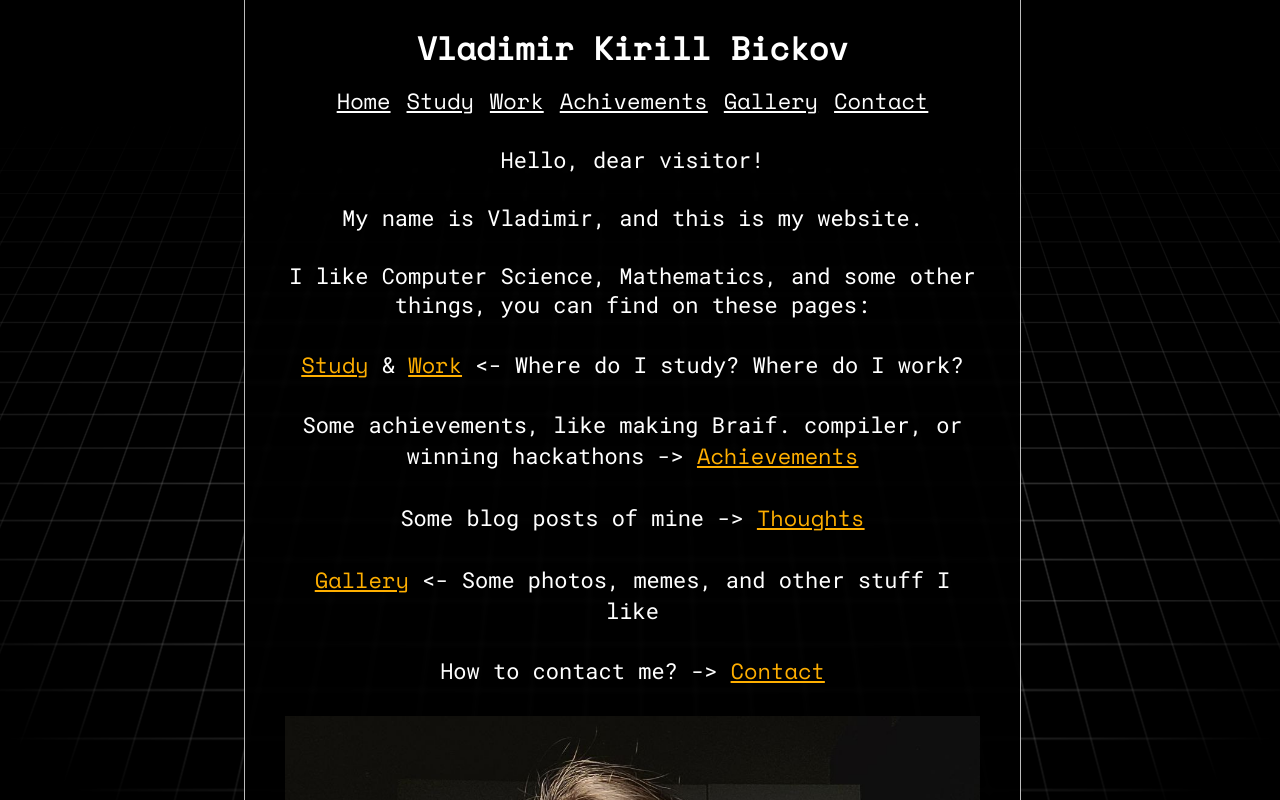
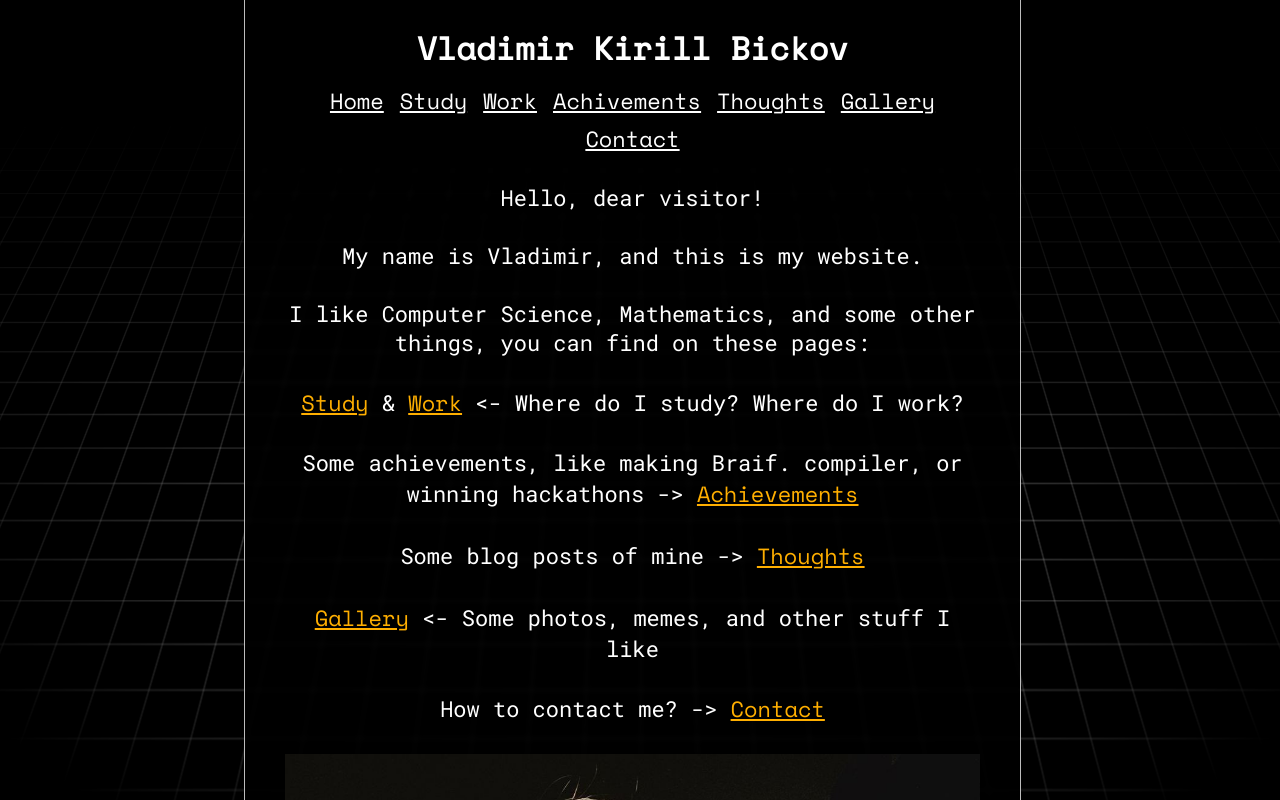
Before and after one commit to nevolodia/nevolodia.github.io, a React (Create React App) app: page / in a window 1280 px wide. Shown: the top 800 px of the page. Built offline with nearby package versions, Linux system fonts and the light colour scheme.

Commit message:
Thoughts added

```diff
--- /dev/null
+++ b/src/css/thoughts.css
@@ -0,0 +1,15 @@
+.thought-container
+{
+    text-align: left;
+}
+
+.thought-heading
+{
+    font-family: 'Abril Fatface', serif !important;
+
+    letter-spacing: 5px;
+    font-size: 5rem;
+    line-height: 5rem;
+
+    margin-top: 6px;
+}
--- a/src/pages/_main.tsx
+++ b/src/pages/_main.tsx
@@ -6,6 +6,7 @@ import Home from "./home";
 import Study from "./study";
 import Work from './work';
 import Achievements from "./achievements";
+import Thoughts from './thoughts';
 import Gallery from "./gallery";
 import Contact from "./contact";
 import UnlistedBrainfuck from "./unlisted_brainfuck";
@@ -116,9 +117,9 @@ function _main ()
 						<Link link="/?p=study">Study</Link>
 						<Link link="/?p=work">Work</Link>
 						<Link link="/?p=achievements">Achivements</Link>
+						<Link link="/?p=thoughts">Thoughts</Link>
 						<Link link="/?p=gallery">Gallery</Link>
 						<Link link="/?p=contact">Contact</Link>
-						{/*<Link link="/?p=thoughts">Thoughts</Link>*/}
 					</div>
 
 					<div style={{display: activePage === "home" ? "block" : "none"}}>
@@ -145,11 +146,9 @@ function _main ()
 						<Contact/>
 					</div>
 
-					{/*}
 					<div style={{display: activePage === "thoughts" ? "block" : "none"}}>
 						<Thoughts/>
 					</div>
-					*/}
 
 					{
 						activePage === "unlisted_brainfuck"
--- a/src/pages/thoughts.tsx
+++ b/src/pages/thoughts.tsx
@@ -1,16 +1,175 @@
-import { useEffect, useState } from "react";
+// Libraries
+import { useEffect, useMemo, useState } from "react";
+
+// My components
 import Link from "../components/Link";
-import titles from './thoughts/titles.json';
 
-function Thoughts() {
+// Styles
+import '../css/thoughts.css';
 
+
+type ThoughtIndex =
+{
+    list:
+    {
+        number: string
+        title?: string
+    }[]
+    byNumber: Record<string, any>
+};
+
+function createThoughtsIndex(): ThoughtIndex
+{
+    try
+    {
+        const ctx = (require as any).context('../resources/thoughts', false, /\.json$/);
+        const entries:
+        {
+            number: string
+            title?: string
+        }[] = ctx.keys()
+            .map((k: string) =>
+            {
+                const match = k.match(/(\d+)\.json$/);
+                const num = match ? match[1] : k.replace('./', '');
+                const data = ctx(k);
+                const title = (data?.title || data?.heading || `Thought ${num}`) as string | undefined;
+                return {
+                    number: num,
+                    title
+                };
+            })
+            .sort((a: any, b: any) => Number(a.number) - Number(b.number));
+
+        const byNumber: Record<string, any> = {};
+        entries.forEach((e) =>
+        {
+            try
+            {
+                byNumber[e.number] = ctx(`./${e.number}.json`);
+            }
+            catch {}
+        });
+        return {
+            list: entries,
+            byNumber
+        };
+    }
+    catch
+    {
+        return {
+            list: [],
+            byNumber: {}
+        } as ThoughtIndex;
+    }
+}
+
+function normalizeThoughtId(id: string): string
+{
+    return String(Number(id)).padStart(3, '0');
+}
+
+function extractHeading(payload: any, thought: string): string
+{
+    return payload?.title || payload?.heading || `Thought ${Number(thought)}`;
+}
+
+function extractBody(payload: any): string | any
+{
+    return payload?.content || payload?.text || payload?.body || payload;
+}
+
+function renderThoughtDetail(payload: any, thought: string): React.ReactNode
+{
+    const heading = extractHeading(payload, thought);
+    const body = extractBody(payload);
+
+    return (
+        <div className="thought-container">
+            <Link link="?p=thoughts">
+                ← Back
+            </Link>
+            <h2 className="thought-heading">
+                { heading }
+            </h2>
+            <div className="thought-content">
+                {typeof body === 'string' ? body.split('\n').map((line: string, i: number) => <p key={i}>{line}</p>) : String(body)}
+            </div>
+        </div>
+    );
+}
+
+function renderThoughtList(
+    list:
+    {
+        number: string
+        title?: string
+    }[]
+): React.ReactNode
+{
+    return (list.length ? list : []).map((t, index) => (
+        <div key={t.number}>
+            {index + 1}. <Link link={`?p=thoughts&thought=${t.number}`}>{t.title || `Thought ${t.number}`}</Link>
+        </div>
+    ));
+}
+
+
+function Thoughts()
+{
     // if we have ?thought=n, we show the thought
-    // oltherwise, we show the selection of thoughts
+    // otherwise, we show the selection of thoughts
+
+    const [content, setContent] = useState<React.ReactNode>(null);
+    const [thought, setThought] = useState<string | null>(null);
+
+    // Build-time scan of resources/thoughts for json files
+    const thoughtsIndex = useMemo<ThoughtIndex>(() => createThoughtsIndex(), []);
+
+    useEffect(() =>
+    {
+        const handleUrlChange = () =>
+        {
+            const urlParams = new URLSearchParams(window.location.search);
+            const thought = urlParams.get('thought');
+            setThought(thought);
+        };
+
+        // Initial load
+        handleUrlChange();
+
+        // Listen for URL changes
+        window.addEventListener('popstate', handleUrlChange);
+        return () => window.removeEventListener('popstate', handleUrlChange);
+    }, []);
+
+    useEffect(() =>
+    {
+        const loadContent = () => {
+            if (thought) {
+                try {
+                    const thoughtStr = normalizeThoughtId(thought);
+                    const data = thoughtsIndex.byNumber[thoughtStr] || thoughtsIndex.byNumber[thought];
+                    const payload = (data?.default ?? data) as any;
+                    if (!payload) throw new Error('Not found');
+                    setContent(renderThoughtDetail(payload, thought));
+                } catch (error) {
+                    console.error('Error loading thought:', error);
+                    setContent(<div>Error loading thought content</div>);
+                }
+            } else {
+                setContent(renderThoughtList(thoughtsIndex.list));
+            }
+        };
+
+        loadContent();
+    }, [thought, thoughtsIndex]);
+
 
 	return (
 		<div>
             <p>
-                Under development...
+                {content}
             </p>
 		</div>
 	);
--- /dev/null
+++ b/src/resources/thoughts/001.json
@@ -0,0 +1,4 @@
+{
+  "title": "Something",
+  "content": "I have not written anything here yet. Posts will be added as soon as I will stop being lazy and will start writing."
+}
```
